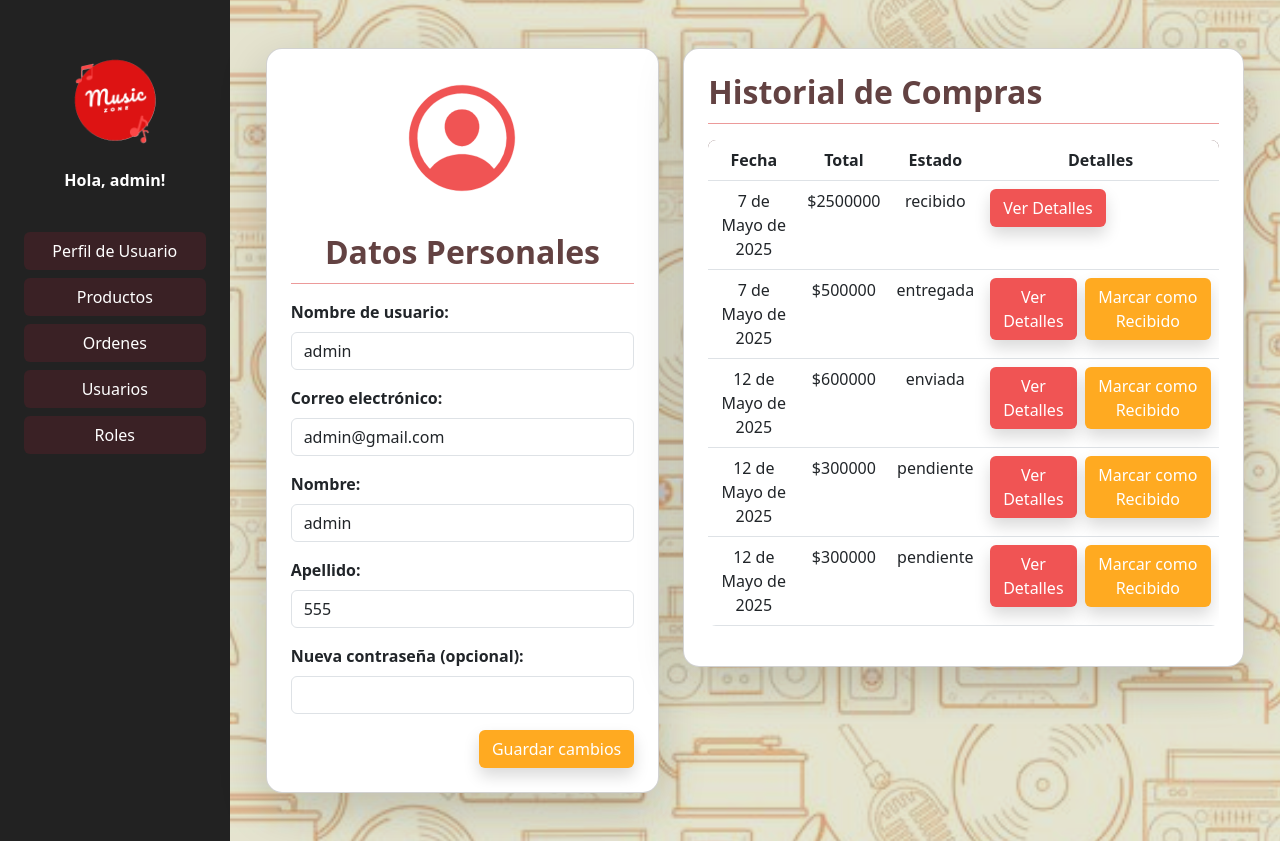
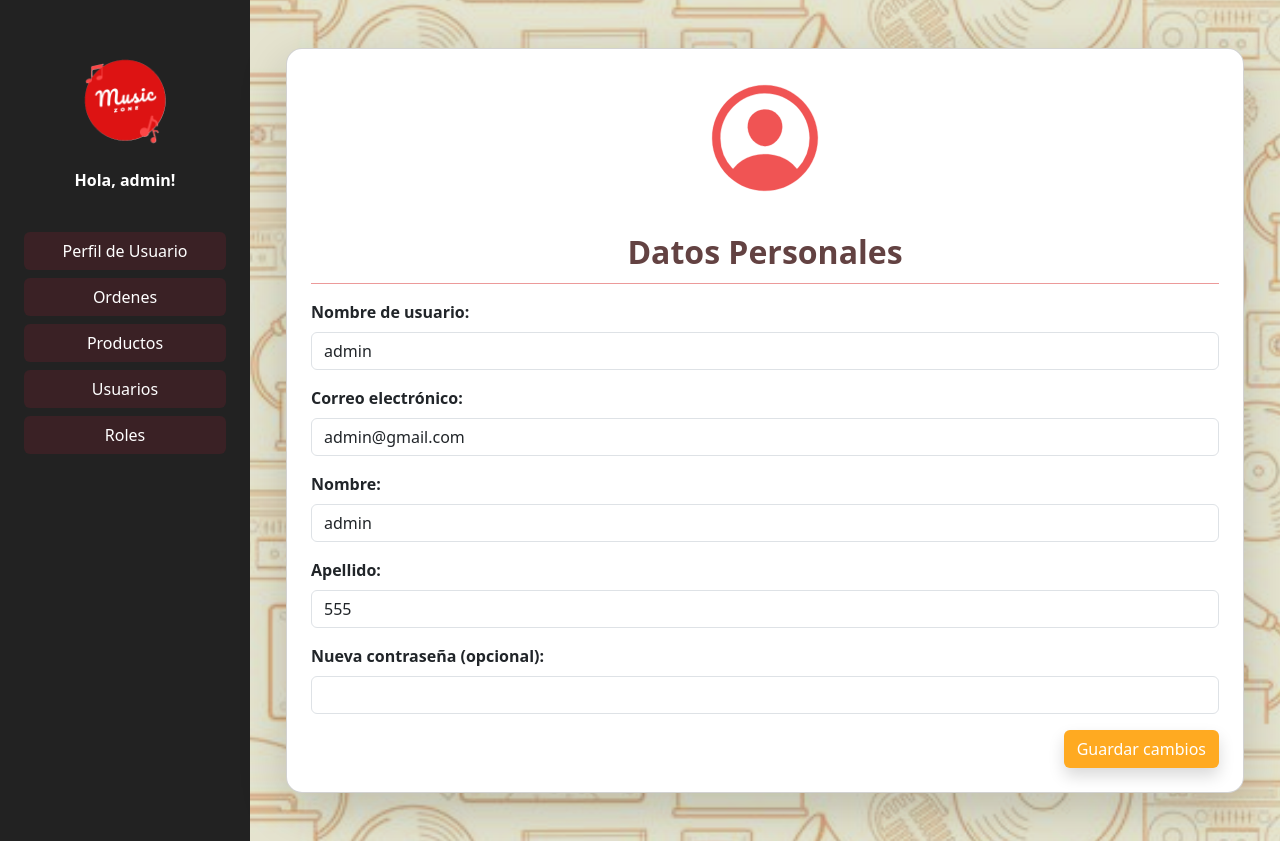
Before and after one commit to MarianaG22/MusicZone, a Django app: page /usuarios/perfil/ in a window 1280 px wide. Shown: the part 76-917 px from the top of the page. Run offline with Django 5.2, Linux system fonts and the light colour scheme; a user stored in the database is signed in; data comes from the database, SQL or seed files in the repository; some libraries are stand-ins or nearby versions.

Commit message:
fix - Actualizar la lógica de visualización de enlaces en la navegación del usuario

```diff
--- a/MusicZone/MusicZone/templates/base.html
+++ b/MusicZone/MusicZone/templates/base.html
@@ -72,15 +72,16 @@
                 <p class="mt-2 fw-bold">Hola, {{ user.name }}!</p>
             </div>
             <ul class="nav flex-column px-2">
-                {% if user.is_staff %}
+                {% if user.is_authenticated %}
                 <li class="nav-item mb-2">
                     <a href="{% url 'users:user_profile' %}" class="btn w-100" style="background-color: #3a2125; color: white;">Perfil de Usuario</a>
                 </li>
+                {% if user.is_staff %}
+                <li class="nav-item mb-2">
+                    <a href="{% url 'sales:order_list' %}" class="btn w-100" style="background-color: #3a2125; color: white;">Ordenes</a>
+                </li>
                 <li class="nav-item mb-2">
                     <a href="{% url 'products:instrumento' %}" class="btn w-100" style="background-color: #3a2125; color: white;">Productos</a>
-                </li>
-                <li class="nav-item mb-2">
-                    <a href="{% url 'sales:order_list' %}" class="btn w-100" style="background-color: #3a2125; color: white;">Ordenes</a>
                 </li>
                 <li class="nav-item mb-2">
                     <a href="{% url 'users:user' %}" class="btn w-100" style="background-color: #3a2125; color: white;">Usuarios</a>
@@ -88,6 +89,7 @@
                 <li class="nav-item mb-2">
                     <a href="{% url 'users:role' %}" class="btn w-100" style="background-color: #3a2125; color: white;">Roles</a>
                 </li>
+                {% endif %}
                 {% endif %}
             </ul>
         </div>
@@ -104,15 +106,16 @@
                     <p class="fw-bold">Hola, {{ user.name }}!</p>
                 </div>
                 <ul class="nav flex-column">
-                    {% if user.is_staff %}
+                    {% if user.is_authenticated %}
                     <li class="nav-item mb-2">
                         <a href="{% url 'users:user_profile' %}" class="btn w-100" style="background-color: #3a2125; color: white;">Perfil de Usuario</a>
                     </li>
+                    {% if user.is_staff %}
+                    <li class="nav-item mb-2">
+                        <a href="{% url 'sales:order_list' %}" class="btn w-100" style="background-color: #3a2125; color: white;">Ordenes</a>
+                    </li>
                     <li class="nav-item mb-2">
                         <a href="{% url 'products:instrumento' %}" class="btn w-100" style="background-color: #3a2125; color: white;">Productos</a>
-                    </li>
-                    <li class="nav-item mb-2">
-                        <a href="{% url 'sales:order_list' %}" class="btn w-100" style="background-color: #3a2125; color: white;">Ordenes</a>
                     </li>
                     <li class="nav-item mb-2">
                         <a href="{% url 'users:user' %}" class="btn w-100" style="background-color: #3a2125; color: white;">Usuarios</a>
@@ -120,6 +123,7 @@
                     <li class="nav-item mb-2">
                     <a href="{% url 'users:role' %}" class="btn w-100" style="background-color: #3a2125; color: white;">Roles</a>
                     </li>
+                    {% endif %}
                     {% endif %}
                 </ul>
             </div>
--- a/MusicZone/Users/templates/user_profile.html
+++ b/MusicZone/Users/templates/user_profile.html
@@ -13,7 +13,7 @@
     <div class="row g-4">
 
         <!-- Sección de datos personales -->
-        <div class="col-12 col-lg-5">
+        <div class="col-12 col-lg-5 {% if user.is_staff %}w-100{% endif %}">
             <div class="card shadow-lg bg-white rounded-4 p-4">
                 <div class="text-center mb-4">
                     <ion-icon name="person-circle-outline"
@@ -62,6 +62,7 @@
             </div>
         </div>
 
+        {% if not user.is_staff %}
         <!-- Sección del historial de compras -->
         <div class="col-12 col-lg-7">
             <div class="card shadow-lg bg-white rounded-4 p-4">
@@ -124,6 +125,7 @@
                 </div>
             </div>
         </div>
+        {% endif %}
     </div>
 </div>
 
```
